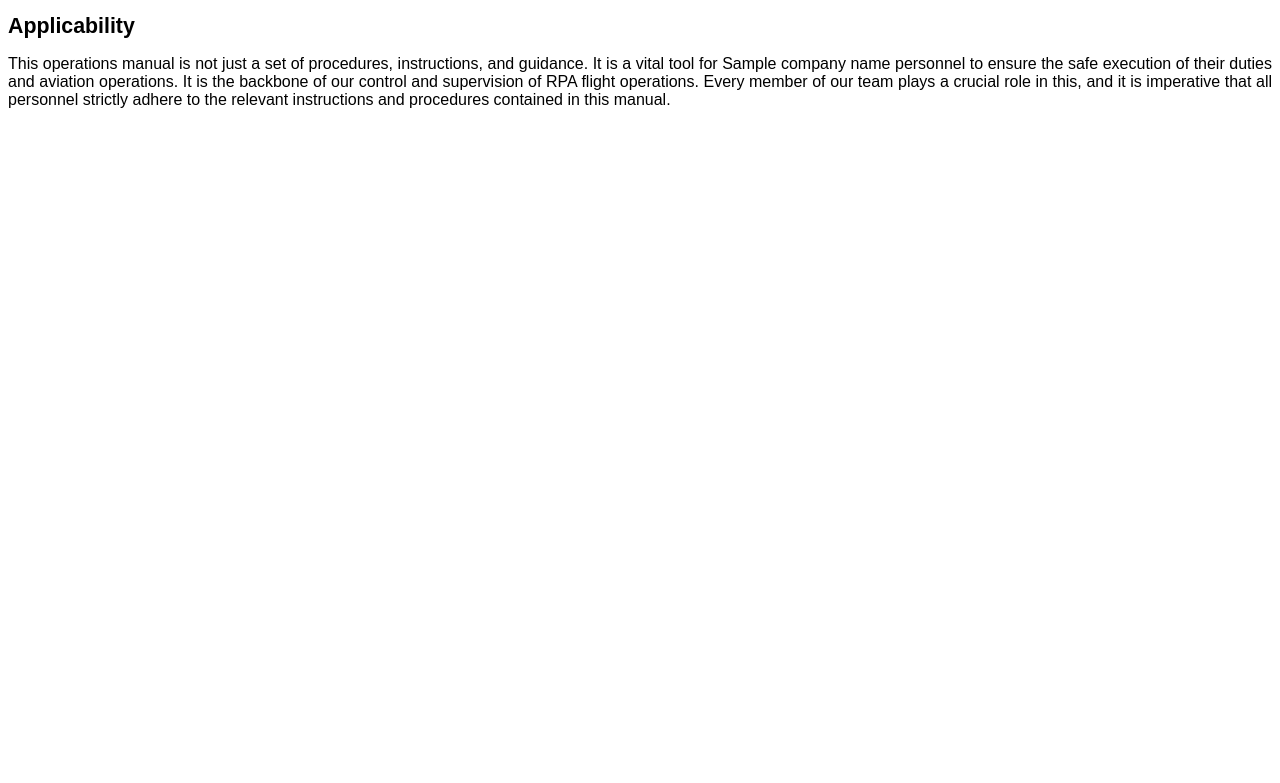
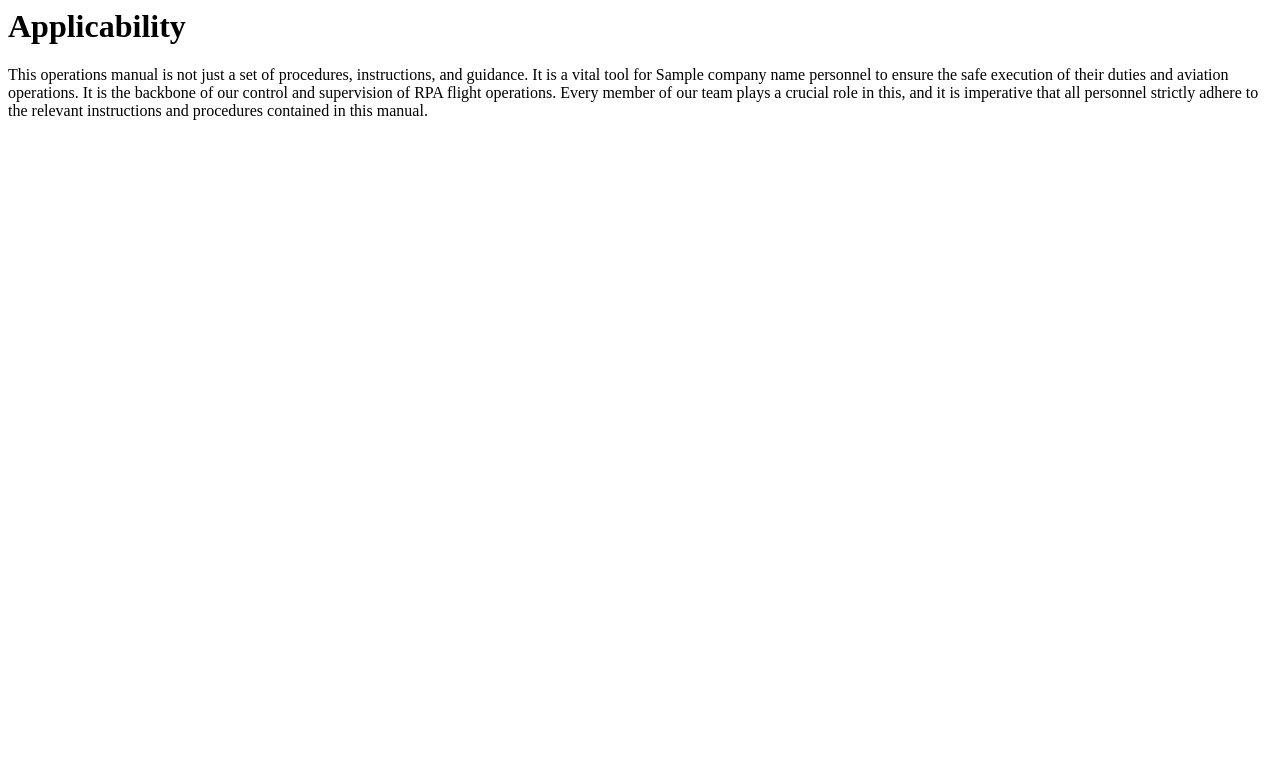
Before and after one commit to FelixHuefner0/Ops-Manual, a Python web app: template templates/applicability.html in a window 1280 px wide. Shown: the top 783 px of the page. Run offline with Jinja, Linux system fonts and the light colour scheme; the template is opened without the code that fills it: most values are stand-ins (such as "Sample title", 1, 10 or a date in 2020).

Commit message:
restructured layout

```diff
--- a/templates/applicability.html
+++ b/templates/applicability.html
@@ -1,38 +1,5 @@
-<!DOCTYPE html>
-<html>
-<head>
-    <meta charset="utf-8">
-    <style>
-        @page {
-            margin: 2cm;
-        }
-
-        body {
-            font-family: Arial;
-            font-size: 12pt;
-            color: #000;
-        }
-
-        h1 {
-            font-size: 16pt;
-            margin-bottom: 10pt;
-        }
-
-        p {
-            margin-bottom: 12pt;
-            text-align: justify;
-        }
-
-        .page-break {
-            page-break-before: always;
-        }
-    </style>
-</head>
-<body class="page-break">
-    <h1>Applicability</h1>
-    <p>
-        This operations manual is not just a set of procedures, instructions, and guidance. It is a vital tool for {{ company_name }} personnel to ensure the safe execution of their duties and aviation operations. It is the backbone of our control and supervision of RPA flight operations. Every member of our team plays a crucial role in this, and it is imperative that all personnel strictly adhere to the relevant instructions and procedures contained in this manual.
-    </p>
-
-</body>
-</html>
+<h1 class="heading">Applicability</h1>
+<p>
+    This operations manual is not just a set of procedures, instructions, and guidance. It is a vital tool for {{ company_name }} personnel to ensure the safe execution of their duties and aviation operations. It is the backbone of our control and supervision of RPA flight operations. Every member of our team plays a crucial role in this, and it is imperative that all personnel strictly adhere to the relevant instructions and procedures contained in this manual.
+</p>
+<div class="pagebreak"></div>
```
Also changed, not shown: app.py (+17 -8 lines), templates/layout.html (+6 -2 lines), templates/title.html (+4 -42 lines), 1 other file.
